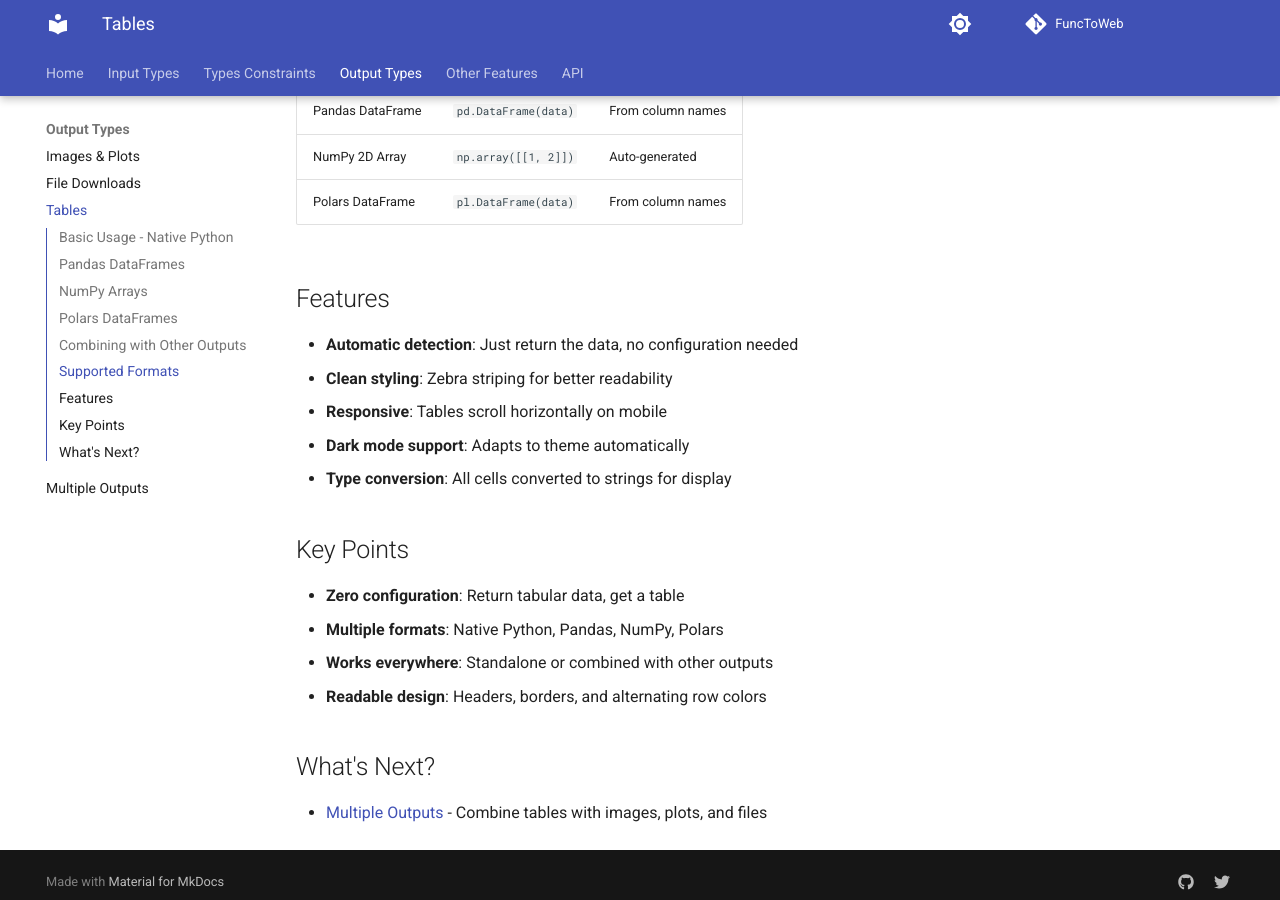
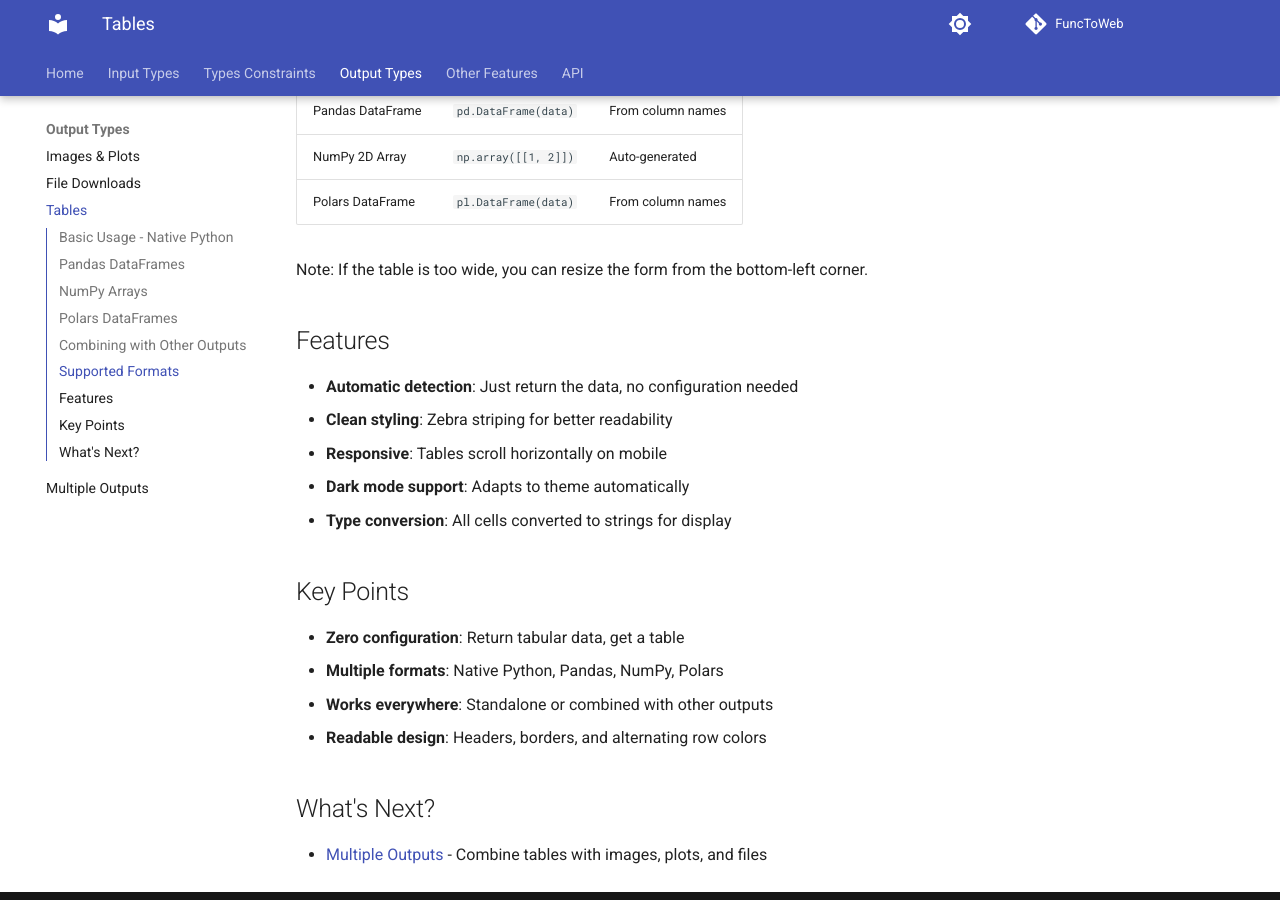
Before and after one commit to offerrall/FuncToWeb, an MkDocs documentation site: the page built from docs/tables.md, in a window 1280 px wide and 900 px high, scrolled down 3821 px. Built offline with MkDocs 1.6.1 and Material for MkDocs 9.7.7, drawn with Linux system fonts in a browser that asks for light colours; comment, search, counter and statistics services are not loaded.

Commit message:
docs: add note on resizing wide tables in tables.md

```diff
--- a/docs/tables.md
+++ b/docs/tables.md
@@ -238,6 +238,8 @@ All these formats automatically render as HTML tables:
 | NumPy 2D Array | `np.array([[1, 2]])` | Auto-generated |
 | Polars DataFrame | `pl.DataFrame(data)` | From column names |
 
+Note: If the table is too wide, you can resize the form from the bottom-left corner.
+
 ## Features
 
 - **Automatic detection**: Just return the data, no configuration needed
```
